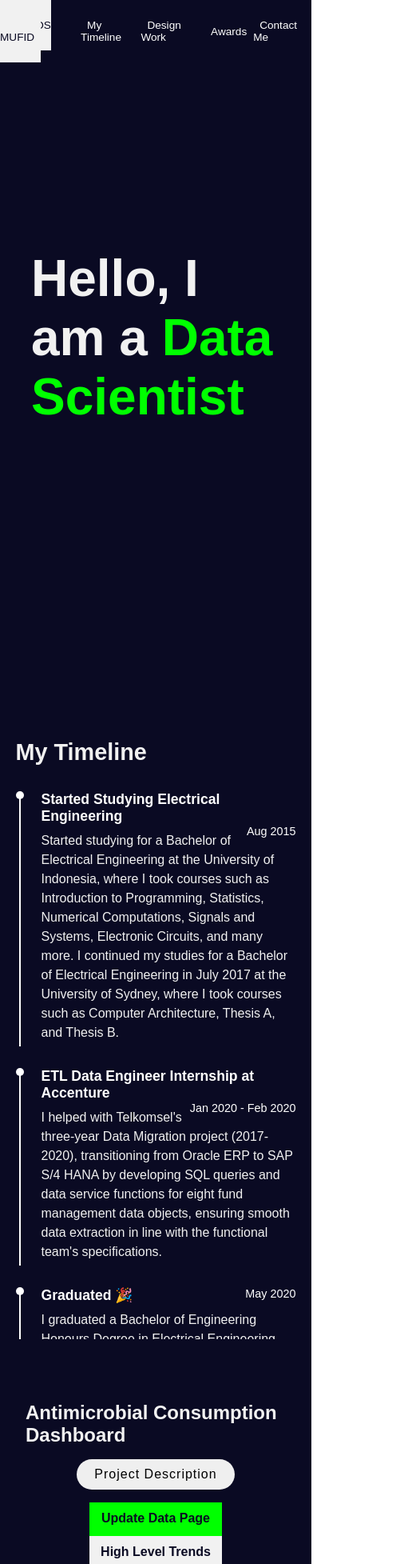
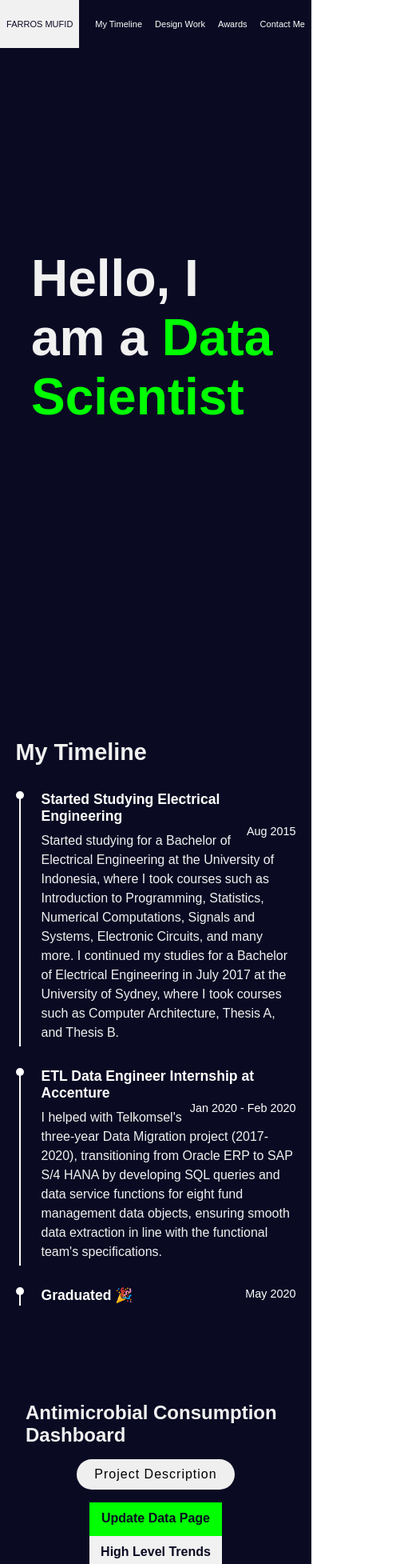
Before and after one commit to farrosmufid/portfolio-website, a React (Create React App) app: page / in a window 390 px wide. Shown: the top 1955 px of the page at 80% size, 501 px wide, since content can reach past the window. Built offline with nearby package versions, Linux system fonts and the light colour scheme.

Commit message:
Fixed css for extremely small screens

```diff
--- a/src/index.css
+++ b/src/index.css
@@ -51,7 +51,7 @@ header > nav {
 nav {
   display: flex;
   align-items: center;
-  font-size: 0.85rem;
+  font-size: 0.69rem;
   padding: 1.5rem 0rem;
 }
 
@@ -131,7 +131,7 @@ header a:hover {
 .timeline {
   list-style: none;
   padding: 2rem 0;
-  max-height: 85vh;
+  max-height: 80vh;
   overflow: scroll;
 }
 
@@ -240,7 +240,9 @@ dialog {
   border-radius: 8px;
   padding: 1em;
   background-color: #fff;
-  max-width: 90%;
+  max-width: 80%;
+  max-height: 95%;
+  overflow: scroll;
   margin: 0 auto;
 }
 
@@ -260,7 +262,7 @@ dialog {
   /* background: red;
   border: 2px solid green; */
 
-  max-height: 45vh;
+  max-height: 30vh;
   overflow: scroll;
 }
 
@@ -343,7 +345,6 @@ dialog {
   padding: 0;
   overflow: hidden;
   background: var(--secondary-color);
-
 }
 
 .tab-bar-content {
@@ -374,6 +375,7 @@ dialog {
 .awards-title {
   font-size: 1.25rem;
   text-transform: capitalize;
+  text-align: center;
 }
 
 .swiper {
@@ -436,8 +438,6 @@ dialog {
   align-items: center;
   justify-content: center;
   color: var(--secondary-color);
-  padding: 2.5rem;
-
 }
 
 .contact-me-right {
@@ -445,7 +445,7 @@ dialog {
   display: flex;
   flex-direction: column;
   justify-content: center;
-  padding: 2.5rem;
+  padding: 1.3rem ;
   gap: 1.5rem;
 }
 
```
